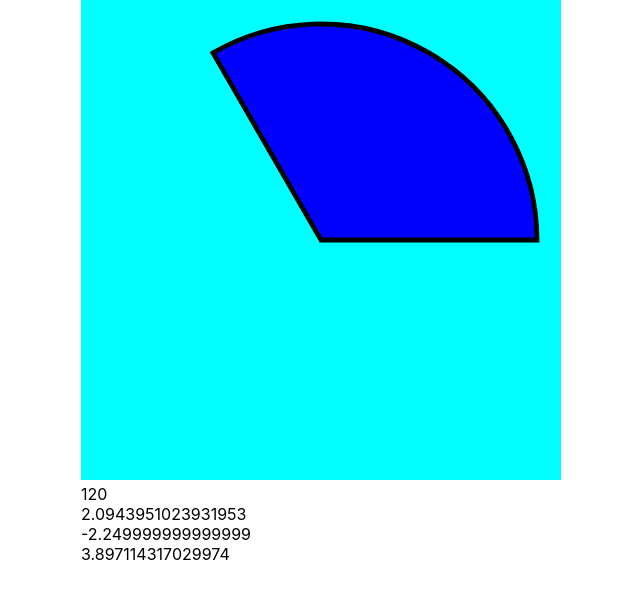
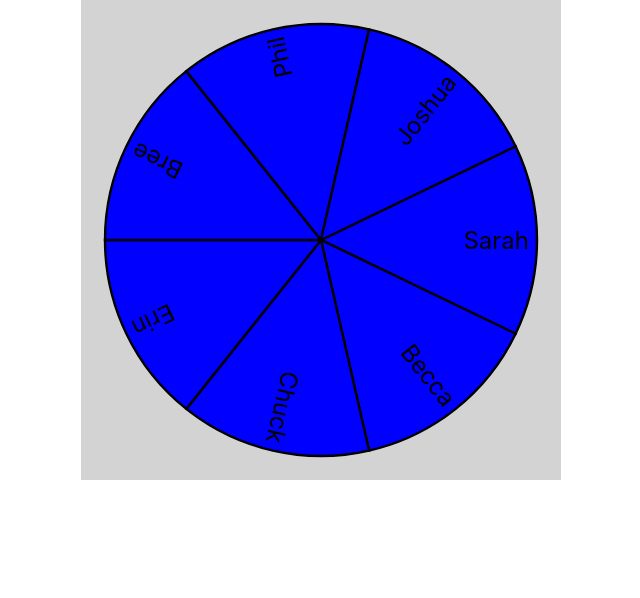
Before and after one commit to z-eric/EZ_Wheel, a React (Create React App) app in the folder spinner-wheel/: page / in a window 1280 px wide. Shown: the top 598 px of the page, without its empty margins (319-959 px from the left). Built offline with nearby package versions, Linux system fonts and the light colour scheme.

Commit message:
wip 3 - svg implemented and text worked out

```diff
--- a/spinner-wheel/src/components/Wedge.tsx
+++ b/spinner-wheel/src/components/Wedge.tsx
@@ -2,34 +2,52 @@ import React from 'react';
 
 interface WedgeProps {
   label: string,
-  angle?: number,
-  size: number,
+  angle: number,
+  wedgeX: number,
+  wedgeY: number,
 }
 
 const Wedge = ({...props}: WedgeProps) => {
 
   return (
+    <>
       <div
         style={{
-        backgroundColor: 'gray',
+          width: '100%',
+          height: '100%',
+          transform: `rotate(${props.angle}deg)`,
+          position: 'absolute',
+      }}>
+
+      <svg width='100%' height='100%' viewBox='0 0 10 10'>
+        <path
+          d={`M 5 5
+            l ${props.wedgeX} ${props.wedgeY}
+            a 4.5 4.5 0 0 0 0 ${props.wedgeY * -2}
+            Z`}
+          fill='blue' stroke='black' strokeWidth={'0.05'}
+          />
+        </svg>
+      </div>
+      <div
+        style={{
           width: '50%',
-        // width: 'calc(50% - 2rem)',
-        height: `${props.size}%`,
+          height: '100%',
+          transform: `rotate(${props.angle}deg)`,
+          transformOrigin: 'left',
           boxSizing: 'border-box',
-        transform: `rotate(${props.angle}deg)`,
-        // transform: `rotate(${props.angle}deg) translateX(2rem)`,
-        transformOrigin: 'left',
           position: 'absolute',
-        border: '1rem solid black',
-        top: `calc(50% - ${props.size / 2}%)`,
           left: '50%',
           textAlign: 'right',
+          fontSize: '150%',
           alignContent: 'center',
-        paddingRight: '1rem',
-        clipPath: 'polygon(100% 0, 100% 100%, 0 50%)',
+          paddingRight: '2rem',
+          // textOrientation: 'upright',
+          // writingMode: 'vertical-lr',
       }}>
       {props.label}
       </div>
+    </>
   );
 };
 
--- a/spinner-wheel/src/components/Wheel.tsx
+++ b/spinner-wheel/src/components/Wheel.tsx
@@ -1,65 +1,85 @@
 import React from 'react';
 import Wedge from './Wedge';
 
+// const wheelData = Array(32).fill({name: 'Test', value: 1,})
 const wheelData = [
   {
     name: 'Sarah',
-    angle: 0,
     value: 1,
   },
   {
     name: 'Becca',
-    angle: 40,
     value: 1,
   },
   {
     name: 'Chuck',
-    angle: 50,
     value: 1,
   },
   {
     name: 'Erin',
-    angle: 180,
     value: 1,
   },
   {
     name: 'Bree',
-    angle: 120,
     value: 1,
   },
   {
     name: 'Phil',
-    angle: 230,
     value: 1,
   },
   {
     name: 'Joshua',
-    angle: 290,
     value: 1,
   },
 ];
 
+// const wedges = wheelData.map((wheelDatum, i) => {
 
-const wedges = wheelData.map((wheelDatum, i) => {
+//   // x = r * cos(θ)
+//   // y = r * sin(θ)
+//   var numWedge = wheelData.length;
+//   var degrees = 360 / numWedge /2;
+//   var radians = degrees * Math.PI / 180;
+//   var wedgeX = 4.5 * Math.cos(radians);
+//   var wedgeY = 4.5 * Math.sin(radians);
+//   console.log(radians);
+
+//   return (
+//     <Wedge
+//       label={wheelDatum.name}
+//       angle={i * (360 / wheelData.length)}
+//       wedgeX={wedgeX}
+//       wedgeY={wedgeY}
+//     />
+//   );
+// });
+
+const buildWedges = () => {
+
+  // x = r * cos(θ)
+  // y = r * sin(θ)
+  var numWedge = wheelData.length;
+  var degrees = 360 / numWedge /2;
+  var radians = degrees * Math.PI / 180;
+  var wedgeX = 4.5 * Math.cos(radians);
+  var wedgeY = 4.5 * Math.sin(radians);
 
   return (
-    <Wedge
-      label={wheelDatum.name}
-      angle={i * (360 / wheelData.length)}
-      size={Math.tan(Math.PI / wheelData.length) * 100 }
-    />
+    <>
+      {wheelData.map((wheelDatum, i) => (
+        <Wedge
+          label={wheelDatum.name}
+          angle={i * (360 / wheelData.length)}
+          wedgeX={wedgeX}
+          wedgeY={wedgeY}
+        />
+      ))}
+    </>
   );
-});
+};
 
 const Wheel = () => {
 
-  // x = r * cos(θ)
-  // y = r * sin(θ)
-  var numWedge = 3;
-  var degrees = 360 / numWedge;
-  var radians = degrees * Math.PI / 180;
-  var wedgeX = 4.5 * Math.cos(radians);
-  var wedgeY = 4.5 * Math.sin(radians);
 
   return (
     <div
@@ -70,21 +90,8 @@ const Wheel = () => {
         height: '30rem',
         // clipPath: 'circle(50%)',
       }}>
-      {/* {wedges} */}
+      {buildWedges()}
 
-      <svg width='100%' height='100%' viewBox='0 0 10 10'
-        style={{ backgroundColor: 'cyan' }}
-      >
-        <path
-          d={`M 5 5
-            l 4.5 0
-            a 4.5 4.5 0 0 0 ${wedgeX - 4.5} ${-wedgeY}
-            Z`}
-          fill='blue' stroke='black' strokeWidth={'0.1'}
-        />
-      </svg>
-
-      {degrees}<br/>{radians}<br/>{wedgeX}<br/>{wedgeY}
       </div>
   );
 };
```
Lines whose indentation alone changed are shown as unchanged.
